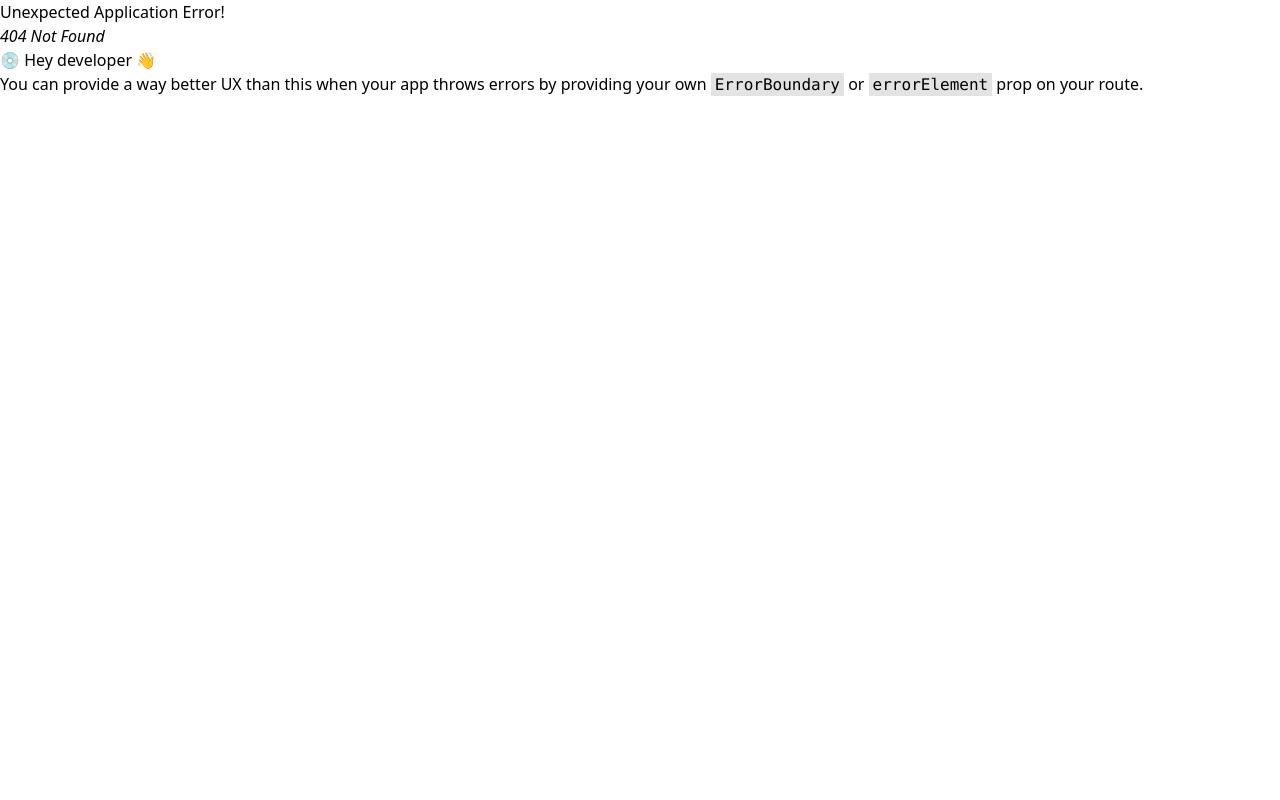
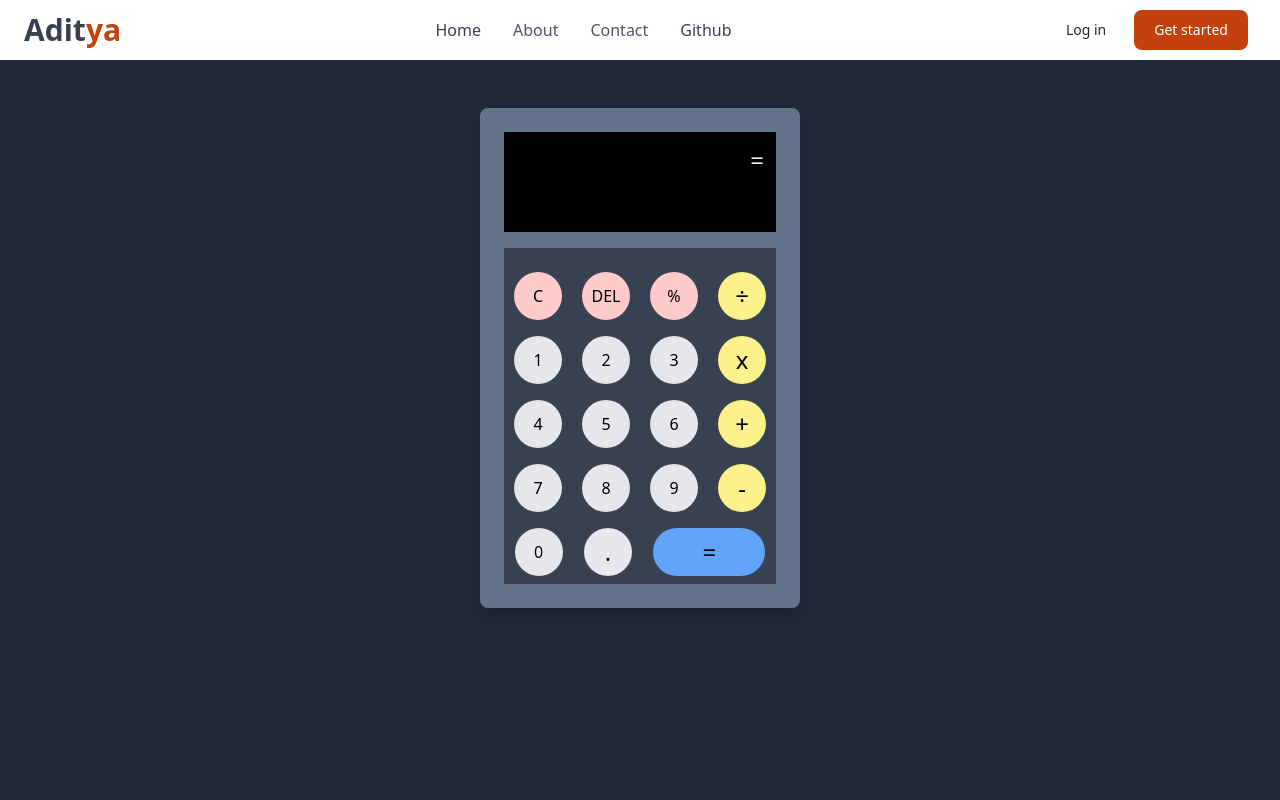
Before and after one commit to aditya-k-maurya/React-Mini-Proj, a React (Vite) app: page /calculator in a window 1280 px wide. Before the commit this address had no page. Shown: the top 800 px of the page. Built offline with nearby package versions, Linux system fonts and the light colour scheme.

Commit message:
calculator ui

```diff
--- /dev/null
+++ b/src/components/Calculator/Calculator.jsx
@@ -0,0 +1,100 @@
+import React, { useState } from "react";
+import CalculatorBtn from "./CalculatorBtn";
+
+function Calculator() {
+	const [input, SetInput] = useState("");
+  const [result, setResult] = useState();
+
+  function handleClick(symbol) {
+    console.log(symbol)
+    console.log(typeof symbol);
+    SetInput(prev => prev+=symbol);
+  }
+	return (
+		<div className="bg-gray-800 min-h-screen pt-12">
+			<div className="bg-slate-500 ml-[50%] translate-x-[-50%] w-[320px] ml-1/2 p-6 font-medium rounded-lg shadow-lg outline-4 outline-zinc-200 ">
+				<div className="bg-black text-right h-[100px] p-3">
+					<h2 className="text-gray-300 font-medium  text-lg overflow-hidden">
+						{input}
+					</h2>
+          <h1 className="text-gray-200 text-2xl ">={result}</h1>
+				</div>
+
+				<div className="bg-gray-700 p-2 mt-4">
+					<div className="flex flex-wrap justify-around gap-4 pt-4">
+						<button className="bg-red-200 w-12 h-12 font-medium rounded-full ">
+							C
+						</button>
+						<button className="bg-red-200 w-12 h-12 font-medium rounded-full ">
+							DEL
+						</button>
+						<button className="bg-red-200 w-12 h-12 font-medium rounded-full ">
+							%
+						</button>
+						<button className="bg-yellow-200  text-2xl w-12 h-12 font-medium rounded-full ">
+							÷
+						</button>
+					</div>
+					<div className="flex flex-wrap justify-around gap-4 pt-4">
+            <button
+              className="bg-gray-200 w-12 h-12 font-medium rounded-full "
+              onClick={()=> handleClick("+")}
+            >
+							1
+						</button>
+						<button className="bg-gray-200 w-12 h-12 font-medium rounded-full ">
+							2
+						</button>
+						<button className="bg-gray-200 w-12 h-12 font-medium rounded-full ">
+							3
+						</button>
+						<button className="bg-yellow-200 w-12 text-2xl w-12 h-12 font-medium rounded-full ">
+							x
+						</button>
+					</div>
+					<div className="flex flex-wrap justify-around gap-4 pt-4">
+						<button className="bg-gray-200 w-12 h-12 font-medium rounded-full ">
+							4
+						</button>
+						<button className="bg-gray-200 w-12 h-12 font-medium rounded-full ">
+							5
+						</button>
+						<button className="bg-gray-200 w-12 h-12 font-medium rounded-full ">
+							6
+						</button>
+						<button className="bg-yellow-200 w-12 text-2xl w-12 h-12 font-medium rounded-full ">
+							+
+						</button>
+					</div>
+					<div className="flex flex-wrap justify-around gap-4 pt-4">
+						<button className="bg-gray-200 w-12 h-12 font-medium rounded-full ">
+							7
+						</button>
+						<button className="bg-gray-200 w-12 h-12 font-medium rounded-full ">
+							8
+						</button>
+						<button className="bg-gray-200 w-12 h-12 font-medium rounded-full ">
+							9
+						</button>
+						<button className="bg-yellow-200 w-12 text-2xl h-12 font-medium rounded-full ">
+							-
+						</button>
+					</div>
+					<div className="flex flex-wrap justify-around gap-4 pt-4">
+						<button className="bg-gray-200 w-12 h-12 font-medium rounded-full ">
+							0
+						</button>
+						<button className="bg-gray-200 w-12 h-12 font-medium text-2xl rounded-full ">
+							.
+						</button>
+						<button className="bg-blue-400 w-28 h-12 font-medium text-2xl rounded-full ">
+							=
+						</button>
+					</div>
+				</div>
+			</div>
+		</div>
+	);
+}
+
+export default Calculator;
--- a/src/main.jsx
+++ b/src/main.jsx
@@ -12,6 +12,7 @@ import PasswordGenerator from './components/PassGenerator/PasswordGnerator'
 import Counter from './components/Counter/Counter'
 import Converter from './components/currencyConverter/Converter'
 import TodoContainer from './components/To-do/TodoContainer'
+import Calculator from './components/Calculator/Calculator'
 
 // const router = createBrowserRouter([
 //   {
@@ -48,6 +49,7 @@ const router = createBrowserRouter(
 			<Route path="/converter" element={<Converter />} />
 			<Route path="/counter" element={<Counter />} />
 			<Route path="/todo" element={<TodoContainer />} />
+			<Route path="/calculator" element={<Calculator />} />
 			<Route loader={githubInforLoader} path="/github" element={<Github />} />
 		</Route>
 	)
```
